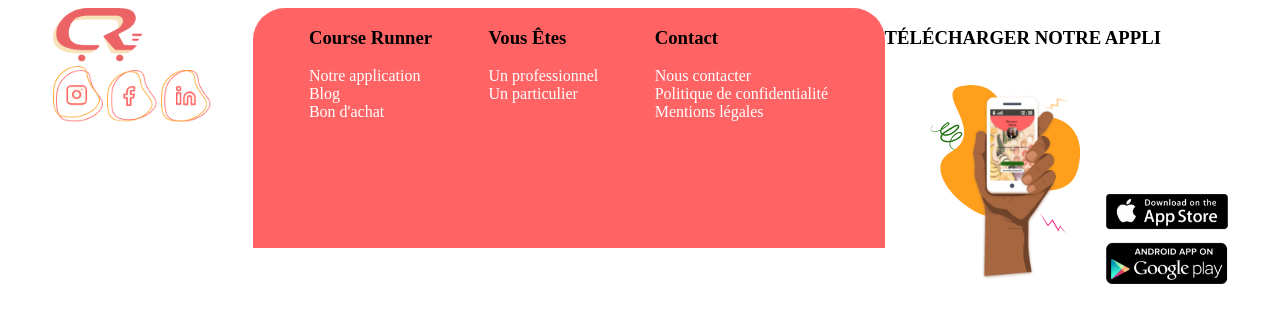
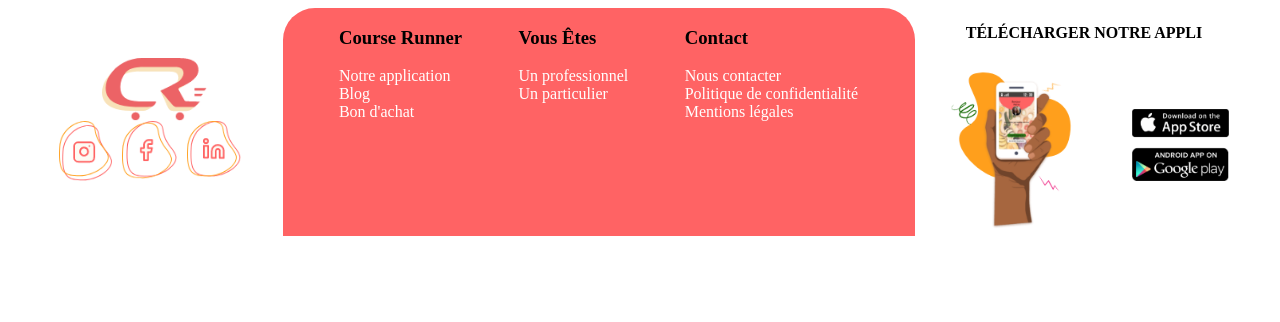
Before and after one commit to ArletteB/Footer_Aurore, a website: page index.html in a window 1280 px wide. Drawn offline with Linux system fonts and the light colour scheme.

Commit message:
mise en page de la card des reseaux et celui de l'appli

```diff
--- a/assets/scss/stylle.scss
+++ b/assets/scss/stylle.scss
@@ -9,25 +9,54 @@ li a {
 #footer {
     display: flex;
     justify-content: center;
-    .logo {
-
-        img {
-
-            width: 45%;
+    .img-logo {
+        margin: 2rem;
+        align-self: center;
+        .logo {
+            display: flex;
+            justify-content: center;
+            img {
+                width: 55%;
+            }
+        }
+        .logo-reseaux {
+            display: flex;
+            justify-content: space-evenly;
+            .reseaux img {
+                width: 85%;
+            }
         }
     }
 
-    .logo-reseaux img {
-        width: 25%;
-    }
     .info {
         display: flex;
         background-color: #ff6364;
         width: 50%;
-        height: 30vh;
         justify-content: space-evenly;
         border-top-left-radius:2rem ;
         border-top-right-radius: 2rem;
     }
+    .img-appli {
+        display: flex;
+        flex-direction: column;
+        h3 {
+            text-align: center;
+            font-size: 16px;
+        }
+        .image-appli {
+            display: flex;
+            .hand{
+                img{
+                    width: 80%;
+                }
+            }
+            .appli{
+                align-self: center;
+                img{
+                    width: 80%;
+                }
+            }
+        }
+    }
 
 }
--- a/index.html
+++ b/index.html
@@ -13,9 +13,9 @@
         <div class="img-logo">
             <div class="logo"><img src="assets/img/logo.png" alt="logo"></div>
             <div class="logo-reseaux">
-                <img src="assets/img/Insta.png" alt="">
-                <img src="assets/img/facebook.png" alt="">
-                <img src="assets/img/linkedIn.png" alt="">
+               <div class="reseaux"><img src="assets/img/Insta.png" alt=""></div>
+                <div class="reseaux"><img src="assets/img/facebook.png" alt=""></div>
+               <div class="reseaux"><img src="assets/img/linkedIn.png" alt=""></div>
             </div>
         </div>
         <!-- Card avec info sur l'entreprise -->
@@ -43,8 +43,8 @@
         <div class="img-appli">
             <h3>TÉLÉCHARGER NOTRE APPLI</h3>
             <div class="image-appli">
-                <img src="assets/img/illu_main.png" alt="">
-                <img src="assets/img/download_app.png" alt="">
+                <div class="hand"><img  src="assets/img/illu_main.png" alt=""></div>
+               <div class="appli"><img  src="assets/img/download_app.png" alt=""></div>
             </div>
         </div>
     </footer>
```
Also changed, not shown: assets/css/stylle.css, 1 other file.
